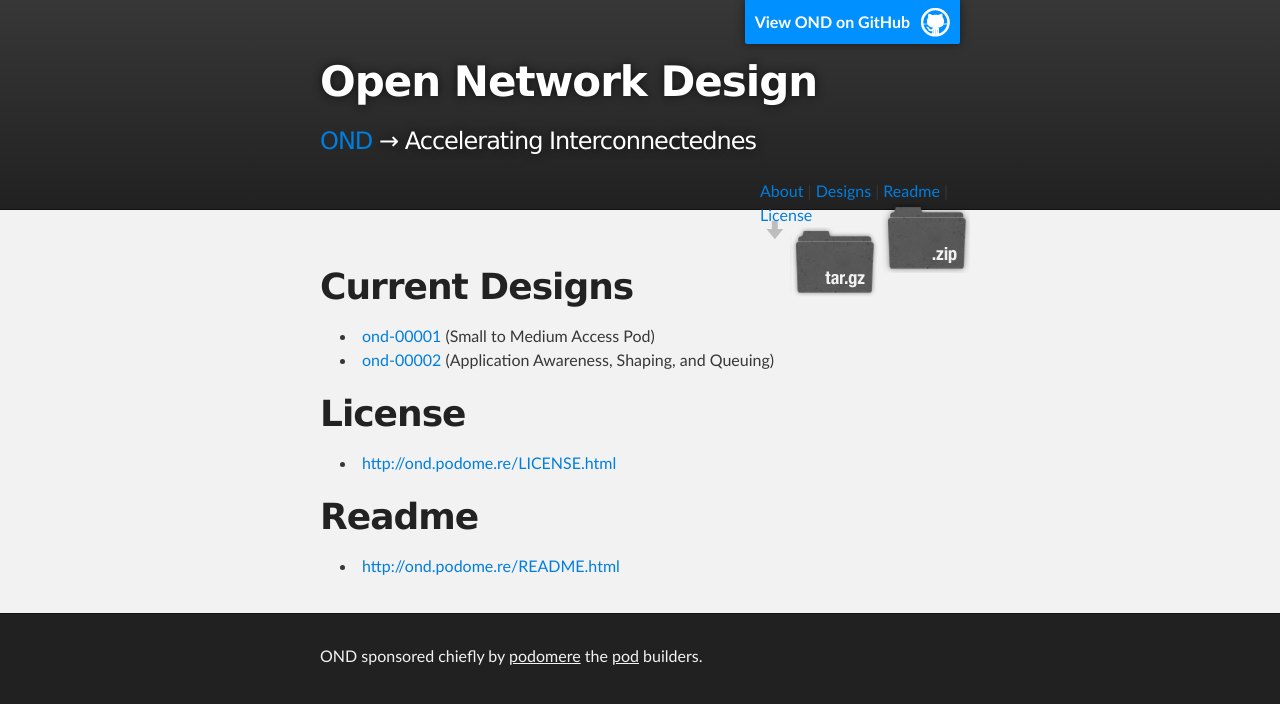
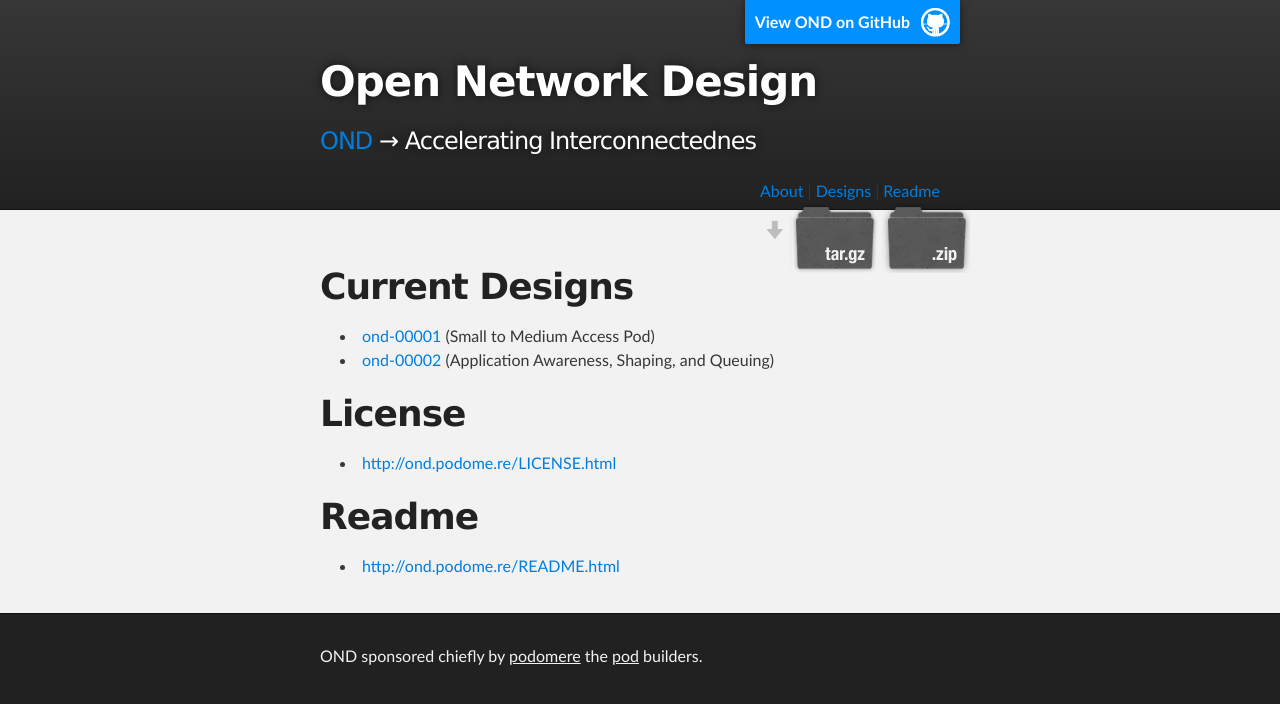
Before and after one commit to podomere/ond, a Jekyll site: the page built from designs.md, in a window 1280 px wide. Shown: the top 704 px of the page. Built offline with Jekyll 4.4.1, drawn with Linux system fonts in a browser that asks for light colours.

Commit message:
Updated header.html for About

```diff
--- a/_includes/header.html
+++ b/_includes/header.html
@@ -21,7 +21,7 @@
           <h1 id="project_title">Open Network Design</h1>
           <h2 id="project_tagline"><a href="http://ond.podome.re">OND</a> → Accelerating Interconnectednes</a></h2>
 
-            <section id="downloads"><a href="http://ond.podome.re/about.html">About</a> | <a href="http://ond.podome.re/designs.html">Designs</a> | <a href="http://ond.podome.re/README.html">Readme</a> | <a href="http://ond.podome.re/LICENSE.html">License</a>
+            <section id="downloads"><a href="http://ond.podome.re/about.html">About</a> | <a href="http://ond.podome.re/designs.html">Designs</a> | <a href="http://ond.podome.re/README.html">Readme</a>
               <a class="zip_download_link" href="https://github.com/podomere/ond/zipball/gh-pages">Download this project as a .zip file</a>
               <a class="tar_download_link" href="https://github.com/podomere/ond/tarball/gh-pages">Download this project as a tar.gz file</a>
             </section>
```
